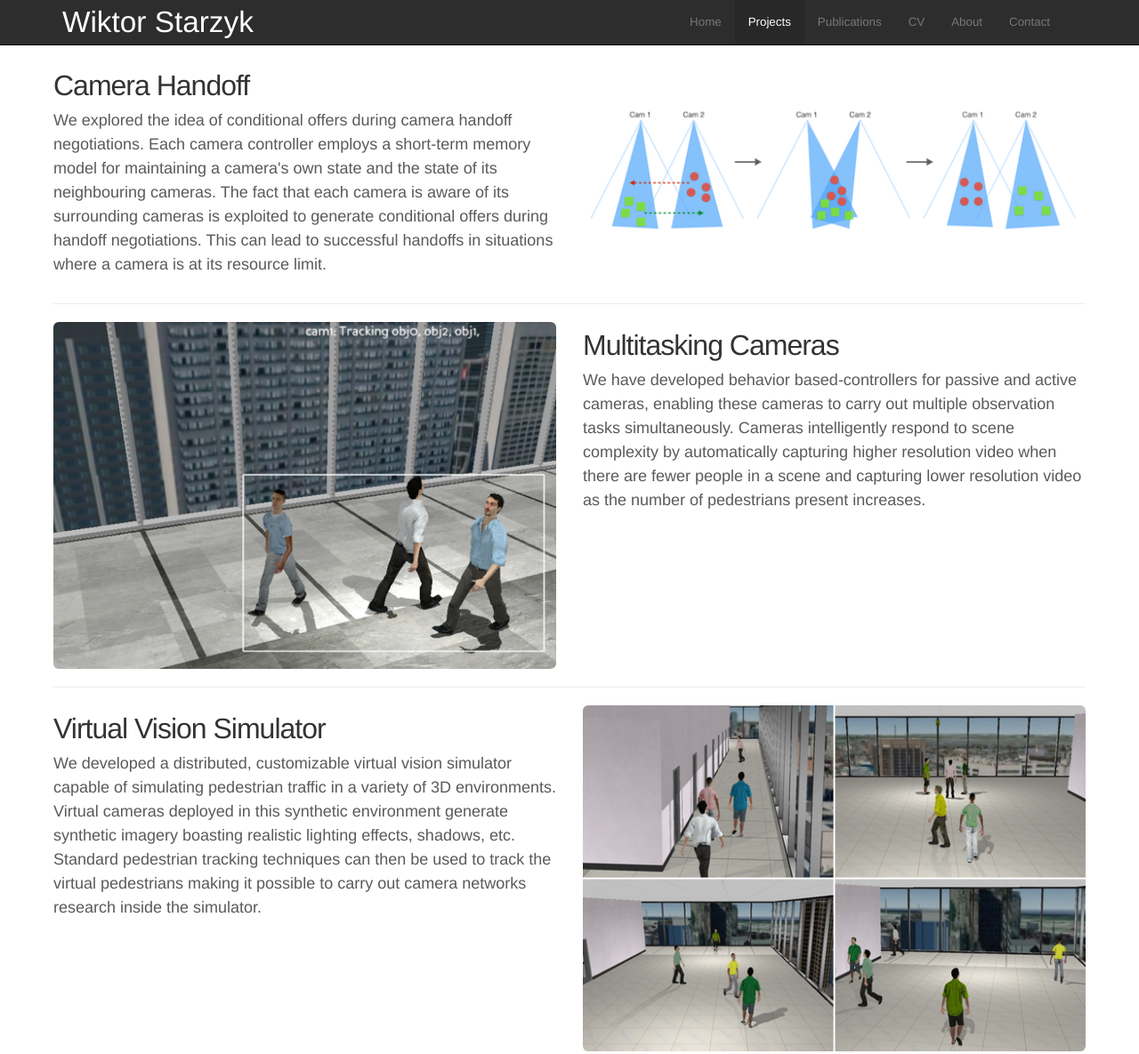
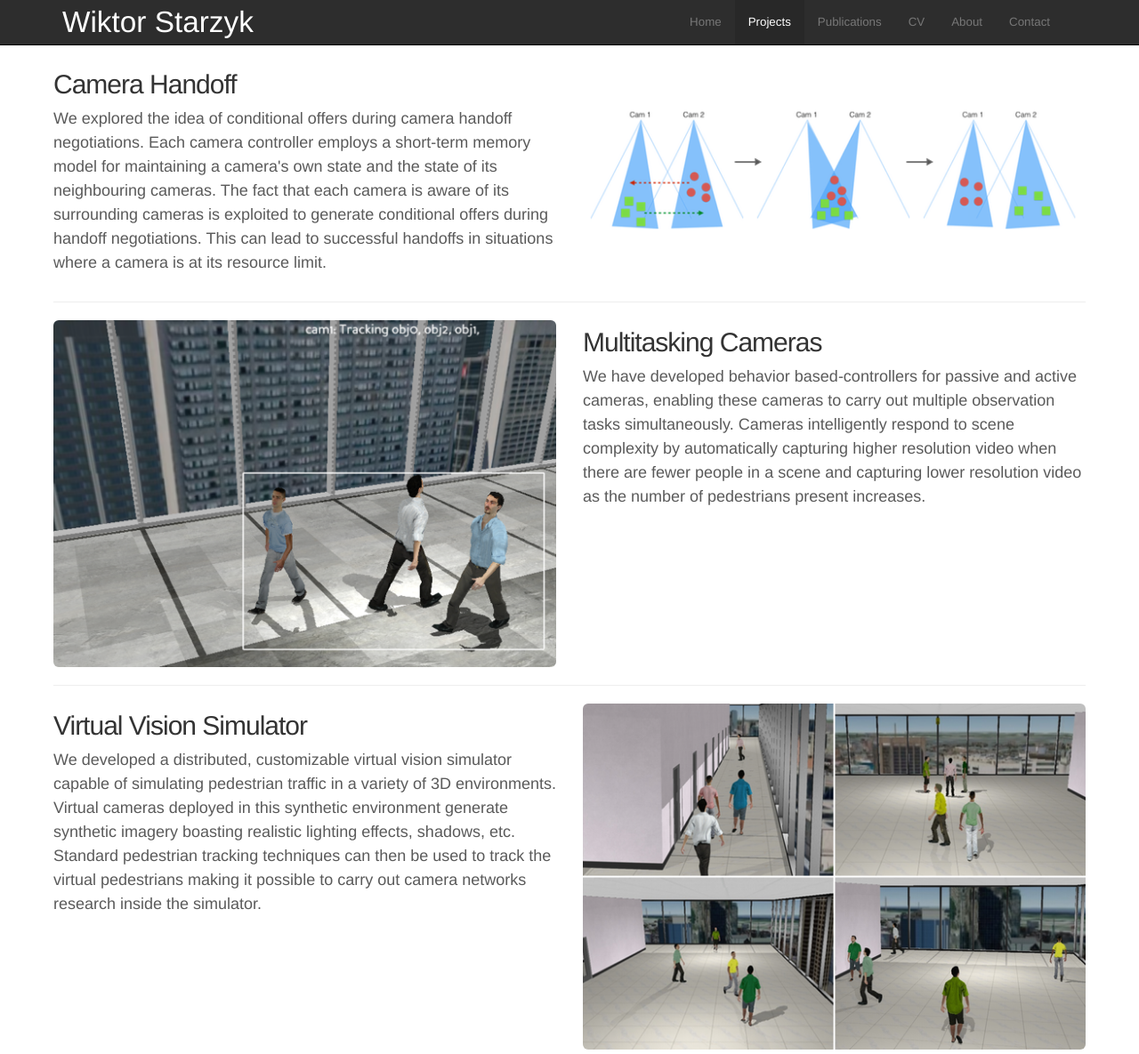
Before and after one commit to wiktorstarzyk/wiktorstarzyk.github.com, a plain HTML site: page projects.html in a window 1280 px wide. Shown: the top 1185 px of the page at 89% size. Drawn offline with nearby package versions, Linux system fonts and the light colour scheme.

Commit message:
Tweaked heading font size and weight

```diff
--- a/css/style.css
+++ b/css/style.css
@@ -2,6 +2,8 @@
     body{font-size: 14px;}
     p {line-height: 150%;}
     hr {margin:5px 0;}
+    h2 {font-size:25px;}
+    h3 {font-size:20px;}
 }
 
 @media (min-width: 768px, max-width: 1024px){
@@ -22,6 +24,8 @@ body {
 /*  font-size:18px;*/
   /* The html and body elements cannot have any padding or margin. */
 }
+h2 {font-weight: 300}
+h3 {font-weight: 300}
 
 /* Wrapper for page content to push down footer */
 #wrap {
@@ -221,9 +225,8 @@ h3.cv{
 
 /******** Project Page ***********/
 
-.project-description > h3{
+.project-description > h2{
   margin-top:10px;
-  font-size: 32px;
   font-weight: 200;
   line-height: 1;
   letter-spacing: -1px;
--- a/projects.html
+++ b/projects.html
@@ -74,7 +74,7 @@
         <div class="row">
               <div class="cell col-sm-6 col-md-6 col-lg-6">
                 <div class="project-description">
-                  <h3>Camera Handoff</h3>
+                  <h2>Camera Handoff</h2>
                   <p>
                     We explored the idea of conditional offers during camera handoff negotiations.
                     Each camera controller employs a short-term memory model for maintaining a camera's own state and the state of its neighbouring cameras.
@@ -100,7 +100,7 @@
               </div>
               <div class="cell col-sm-6 col-md-6 col-lg-6">
                 <div class="project-description">
-                  <h3>Multitasking Cameras</h3>
+                  <h2>Multitasking Cameras</h2>
                     <p>
                       We have developed behavior based-controllers for passive and active cameras, enabling these cameras to carry out multiple observation tasks simultaneously.
                       Cameras intelligently respond to scene complexity by automatically capturing higher resolution video when there are fewer people in a scene and capturing lower resolution video as the number of pedestrians present increases.
@@ -114,7 +114,7 @@
           <div class="row">
             <div class="cell col-sm-6 col-md-6 col-lg-6">
               <div class="project-description">
-                <h3>Virtual Vision Simulator</h3>
+                <h2>Virtual Vision Simulator</h2>
                   <p>
                     We developed a distributed, customizable virtual vision simulator capable of simulating pedestrian traffic in a variety of 3D environments. Virtual cameras deployed in this synthetic environment generate synthetic imagery boasting realistic lighting effects, shadows, etc. Standard pedestrian tracking techniques can then be used to track the virtual pedestrians making it possible to carry out camera networks research inside the simulator.
                   </p>
```
Also changed, not shown: index.html (+1 -1 lines).
